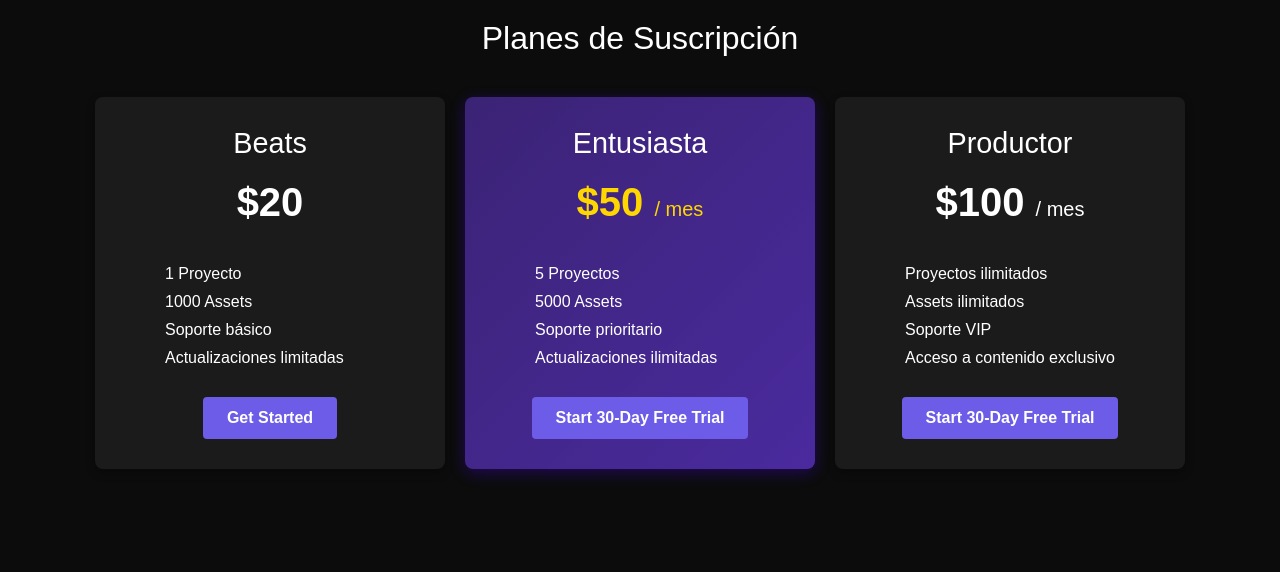
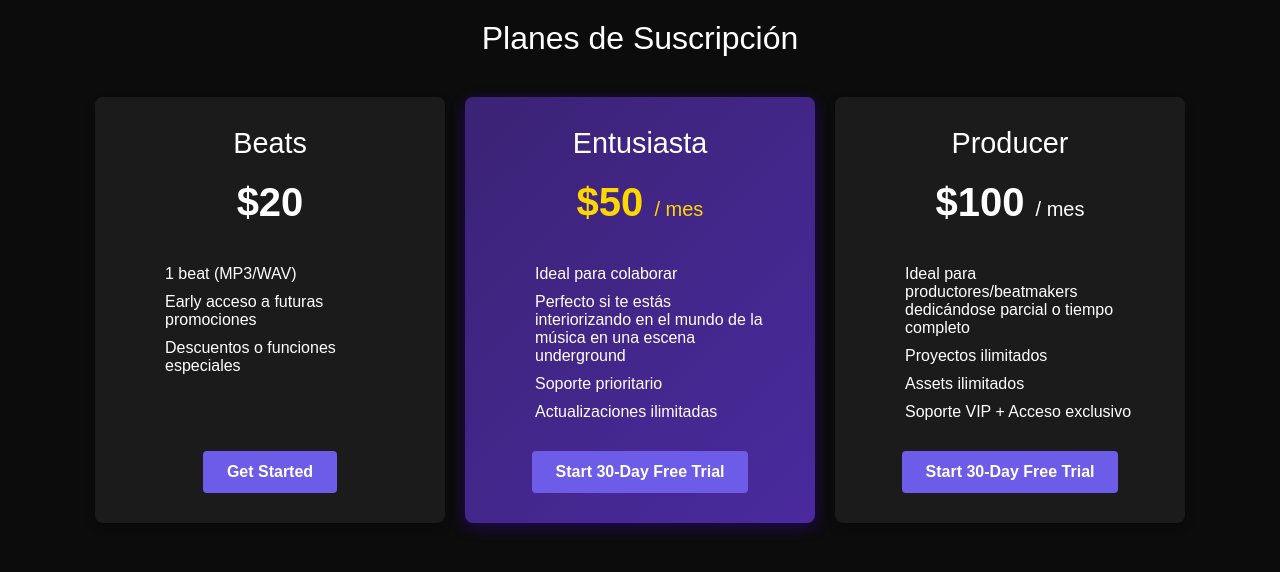
Before and after one commit to muellebeats/jardinexotick, a website: page comprarBeats.html in a window 1280 px wide. Drawn offline with Linux system fonts and the light colour scheme.

Commit message:
Update comprarBeats.html

```diff
--- a/comprarBeats.html
+++ b/comprarBeats.html
@@ -130,10 +130,9 @@
       <h2>Beats</h2>
       <div class="price">$20</div>
       <ul class="features">
-        <li>1 Proyecto</li>
-        <li>1000 Assets</li>
-        <li>Soporte básico</li>
-        <li>Actualizaciones limitadas</li>
+        <li>1 beat (MP3/WAV)</li>
+        <li>Early acceso a futuras promociones</li>
+        <li>Descuentos o funciones especiales</li>
       </ul>
       <a href="#" class="btn-plan">Get Started</a>
     </div>
@@ -143,8 +142,8 @@
       <h2>Entusiasta</h2>
       <div class="price">$50 <span>/ mes</span></div>
       <ul class="features">
-        <li>5 Proyectos</li>
-        <li>5000 Assets</li>
+        <li>Ideal para colaborar</li>
+        <li>Perfecto si te estás interiorizando en el mundo de la música en una escena underground</li>
         <li>Soporte prioritario</li>
         <li>Actualizaciones ilimitadas</li>
       </ul>
@@ -153,13 +152,13 @@
 
     <!-- Plan 3: Producer -->
     <div class="plan">
-      <h2>Productor</h2>
+      <h2>Producer</h2>
       <div class="price">$100 <span>/ mes</span></div>
       <ul class="features">
+        <li>Ideal para productores/beatmakers dedicándose parcial o tiempo completo</li>
         <li>Proyectos ilimitados</li>
         <li>Assets ilimitados</li>
-        <li>Soporte VIP</li>
-        <li>Acceso a contenido exclusivo</li>
+        <li>Soporte VIP + Acceso exclusivo</li>
       </ul>
       <a href="#" class="btn-plan">Start 30-Day Free Trial</a>
     </div>
```
